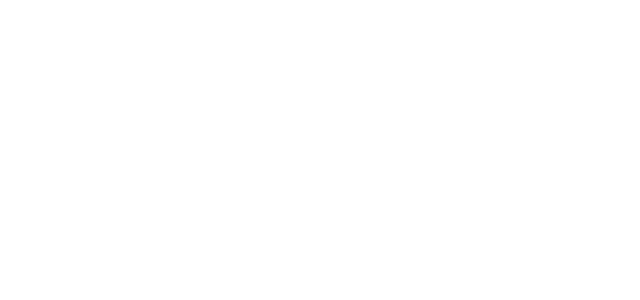
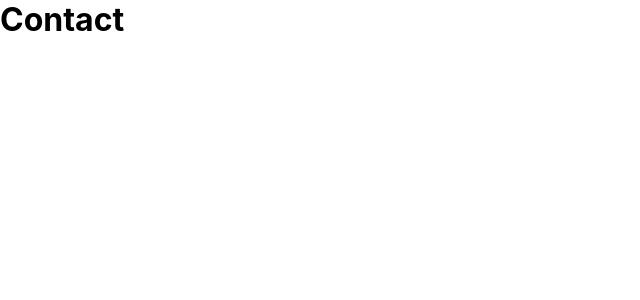
Before and after one commit to jesusgoku/testing-nuxt, a Nuxt app: page /contact in a window 1280 px wide. Before the commit this address had no page. Shown: the top 300 px of the page, without its empty margins (0-640 px from the left). Built offline with nearby package versions, Linux system fonts and the light colour scheme.

Commit message:
Added some pages

```diff
--- /dev/null
+++ b/pages/about.vue
@@ -0,0 +1,3 @@
+<template>
+  <h1>About</h1>
+</template>
--- /dev/null
+++ b/pages/contact.vue
@@ -0,0 +1,3 @@
+<template>
+  <h1>Contact</h1>
+</template>
```
